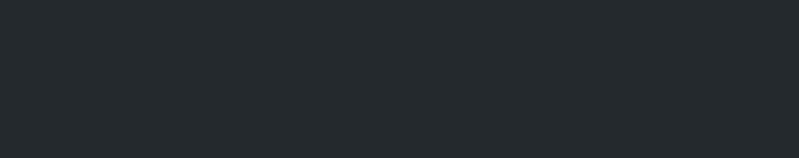
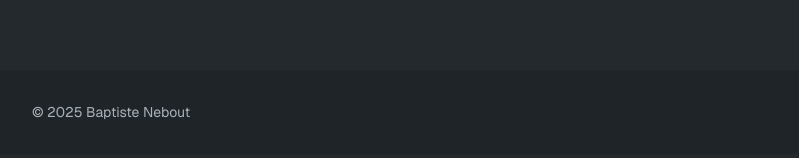
Before and after one commit to BaptisteNebout/portfolio, a Next.js app: page / in a window 1280 px wide. Shown: the part 486-644 px from the top of the page, without its empty margins (240-1039 px from the left). Built offline with nearby package versions, Linux system fonts and the light colour scheme; a web font is replaced by a local one.

Commit message:
ajout du footer pour le moment la position c'est incorrecte cependant à voir avec le reste du body

```diff
--- /dev/null
+++ b/app/_components/Footer.tsx
@@ -0,0 +1,11 @@
+import { Section } from "./Section";
+
+export const Footer = () => {
+    return (
+        <footer className="bg-card">
+            <Section className="py-8">
+                <p className="text-muted-foreground text-sm">© 2025 Baptiste Nebout</p>
+            </Section>
+        </footer>
+    );
+};
--- a/app/page.tsx
+++ b/app/page.tsx
@@ -2,6 +2,7 @@
 import { Header } from "./_components/Header";
 import { Spacing } from "./_components/Spacing";
 import { Hero } from "./_components/Hero";
+import { Footer } from "./_components/Footer";
 
 export default function Home() {
   return (
@@ -9,6 +10,8 @@
       <Header />
       <Spacing size="lg" />
       <Hero />
+      <Spacing size="lg" />
+      <Footer />
     </main>
   );
 }
```
